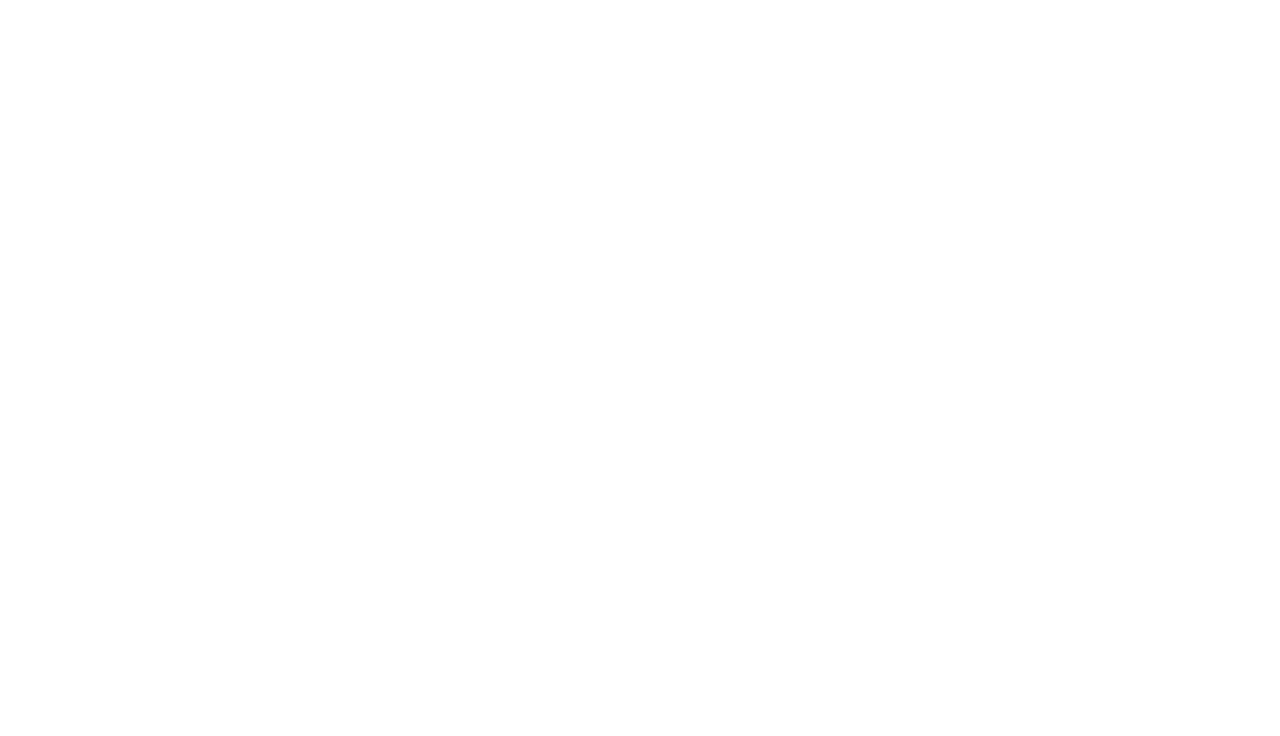
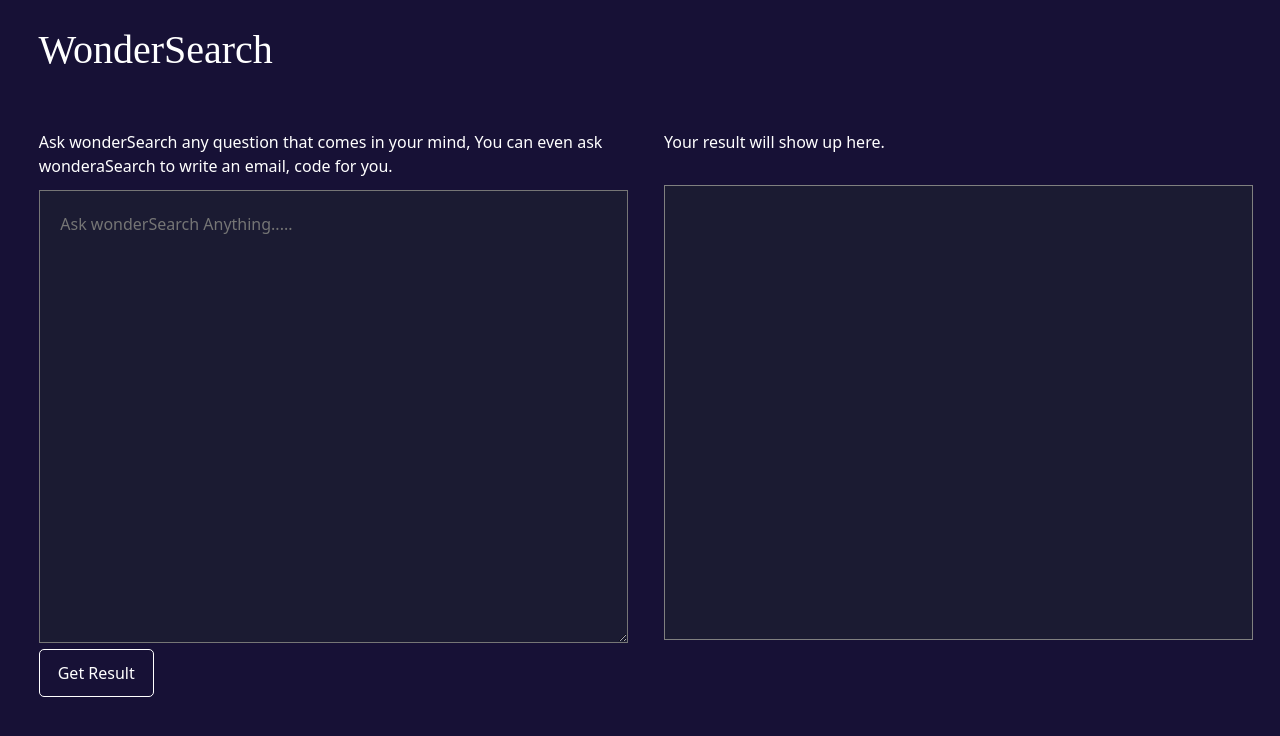
Before and after one commit to mehulrnsit/wonderSearch, a React (Create React App) app: page /wonderSearch/home in a window 1280 px wide. Before the commit this address had no page. Shown: the top 736 px of the page. Built offline with nearby package versions, Linux system fonts and the light colour scheme.

Commit message:
minor bug fixes

```diff
--- a/src/App.js
+++ b/src/App.js
@@ -8,7 +8,7 @@
       <BrowserRouter>
         <Routes>
           <Route path="/wonderSearch" element={<LandingPage />}/>
-          <Route path="/home" element={<Home/>} />
+          <Route path="/wonderSearch/home" element={<Home/>} />
         </Routes>
       </BrowserRouter>
     </>
--- a/src/Components/Home/Home.css
+++ b/src/Components/Home/Home.css
@@ -50,14 +50,20 @@
 }
 
 .result-box .text-area{
-    width: 100%;
+    width: 100% !important;
+    overflow-x: unset;
     height: 93.5%;
     background-color: rgb(27, 27, 50);
     padding: 1%;
     margin: 5.25% 2%;
     color: white;
     border: 0.5px solid grey;
+    white-space: pre-wrap;
 }
+
+/* .text-area p{
+  width: 10%;
+} */
 
 .center {
     display: flex;
--- a/src/Components/Home/index.js
+++ b/src/Components/Home/index.js
@@ -23,7 +23,7 @@
             method: 'post',
             url: 'https://api.openai.com/v1/completions',
             headers: {
-                'Authorization': 'Bearer ' + process.env.REACT_APP_SECRET_KEY,
+                'Authorization': 'Bearer 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' ,
                 'Content-Type': 'application/json'
             },
             data: data
@@ -59,9 +59,9 @@
                     </div>
                     <div className="col-md-6 result-box">
                         <p>Your result will show up here.</p>
-                        <pre className="text-area">
+                        <p className="text-area">
                             {searchText.length !== 0 ? <p>{resultText}</p> : <></>}
-                        </pre>
+                        </p>
                     </div>
                 </div>
             </div>
--- a/src/Components/Landing Page/index.js
+++ b/src/Components/Landing Page/index.js
@@ -6,7 +6,7 @@
 const LandingPage = () => {
     let navigate = useNavigate();
     const redirect = () => {
-        navigate("/home");
+        navigate("/wonderSearch/home");
     }
     return (
         <>
@@ -16,7 +16,7 @@
                         <h1 className="">WonderSearch</h1>
                     </div>
                     <div className="col-md-2 col-sm-2 sub-heading">
-                        <Link to={"/home"}><h1>Get Started</h1></Link>
+                        <Link to={"/wonderSearch/home"}><h1>Get Started</h1></Link>
                     </div>
                 </div>
                 <div className="row">
```
